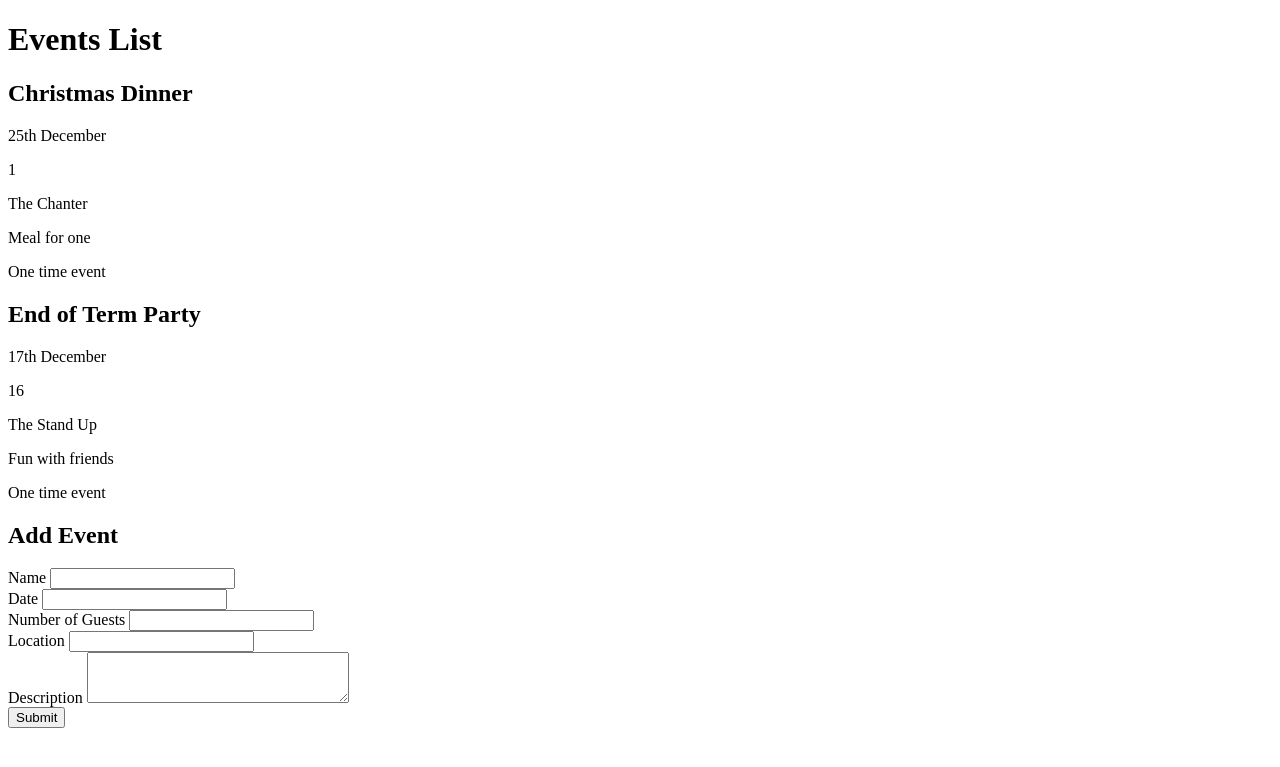
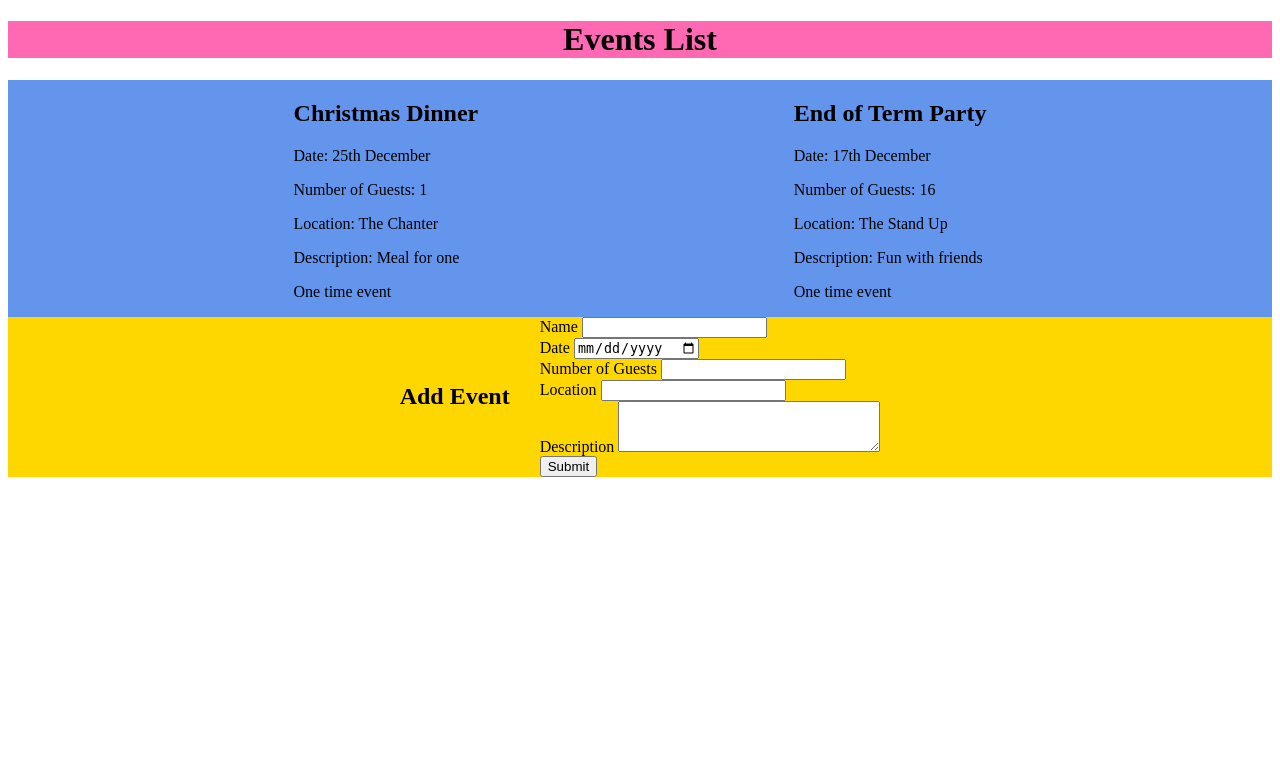
Before and after one commit to jdnolan93/w3_d4_events_lab, a Flask app: page /events in a window 1280 px wide. Shown: the top 767 px of the page. Run offline with Flask 2, Linux system fonts and the light colour scheme.

Commit message:
Extensions complete

```diff
--- /dev/null
+++ b/static/index.css
@@ -0,0 +1,22 @@
+h1 {
+    text-align: center;
+    background-color: hotpink;
+}
+
+section {
+    display: flex;
+    flex-wrap: wrap;
+    justify-content: space-evenly;
+    background-color: cornflowerblue;
+    gap: 30px;
+}
+
+.form {
+    display: flex;
+    flex-wrap: wrap;
+    height: fit-content;
+    justify-content: center;
+    gap: 30px;
+    background-color: gold;
+    align-items: center;
+}
--- a/templates/index.html
+++ b/templates/index.html
@@ -1,19 +1,24 @@
 {% extends 'base.html' %}
 
 {% block content %}
+
+<link rel="stylesheet" href="{{ url_for('static', filename='index.css') }}">
 
 <h1>Events List</h1>
 
 <section>
     {% for event in events %}
-        <h2> {{event.name}} </h2>
-        <p>{{event.date}}</p>
-        <p>{{event.guest_count}}</p>
-        <p>{{event.location}}</p>
-        <p>{{event.description}}</p>
+    <div class = "events"> <h2> {{event.name}} </h2>
+        <p>Date: {{event.date}}</p>
+        <p>Number of Guests: {{event.guest_count}}</p>
+        <p>Location: {{event.location}}</p>
+        <p>Description: {{event.description}}</p>
         <p>{{"Recurring" if event.recurring(events) == True else "One time event"}}</p>
+    </div>
     {% endfor %}
+</section>
 
+<div class = "form">
     <h2>Add Event</h2>
 <form action="/events" method="post">
 
@@ -22,7 +27,7 @@
         <br>
 
         <label for="date">Date</label>
-        <input type="text" name="date" id="date">
+        <input type="date" name="date" id="date">
         <br>
 
         <label for="guest_count">Number of Guests</label>
@@ -38,6 +43,6 @@
         <br>
         <input type="submit" value="Submit">
     </form>
-</section>
+</div>
 
 {% endblock  %}
```
Also changed, not shown: static/__init__.py (added), static/base.css (added).
